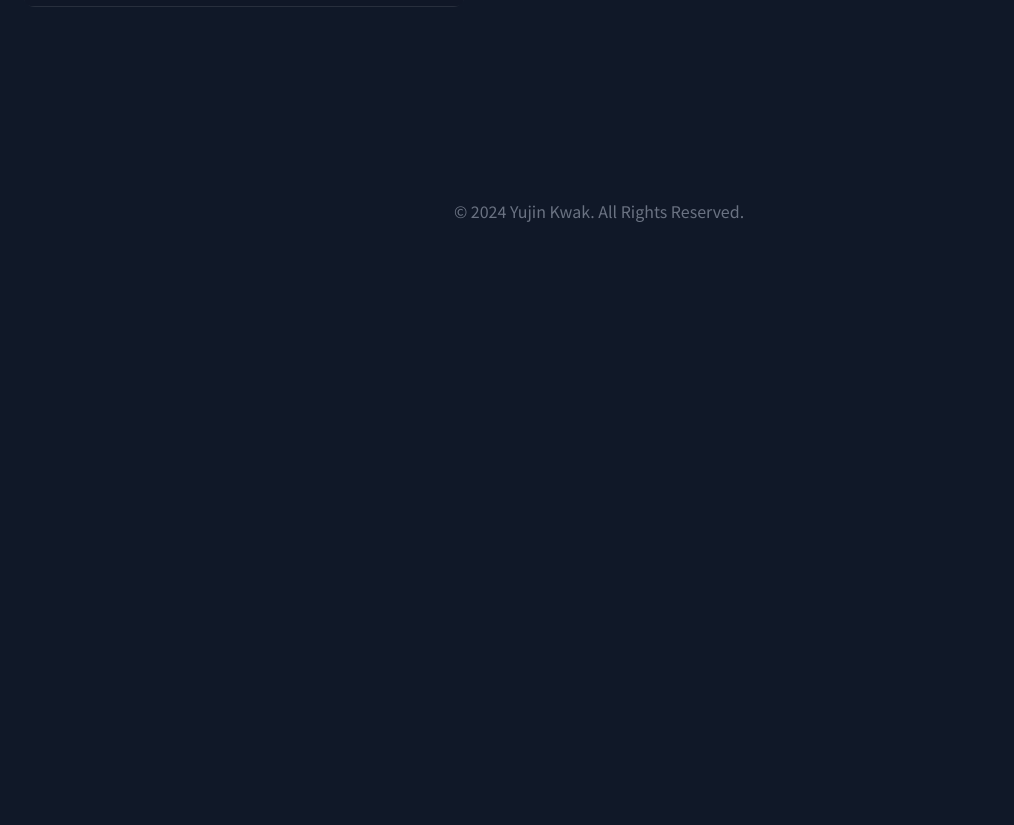
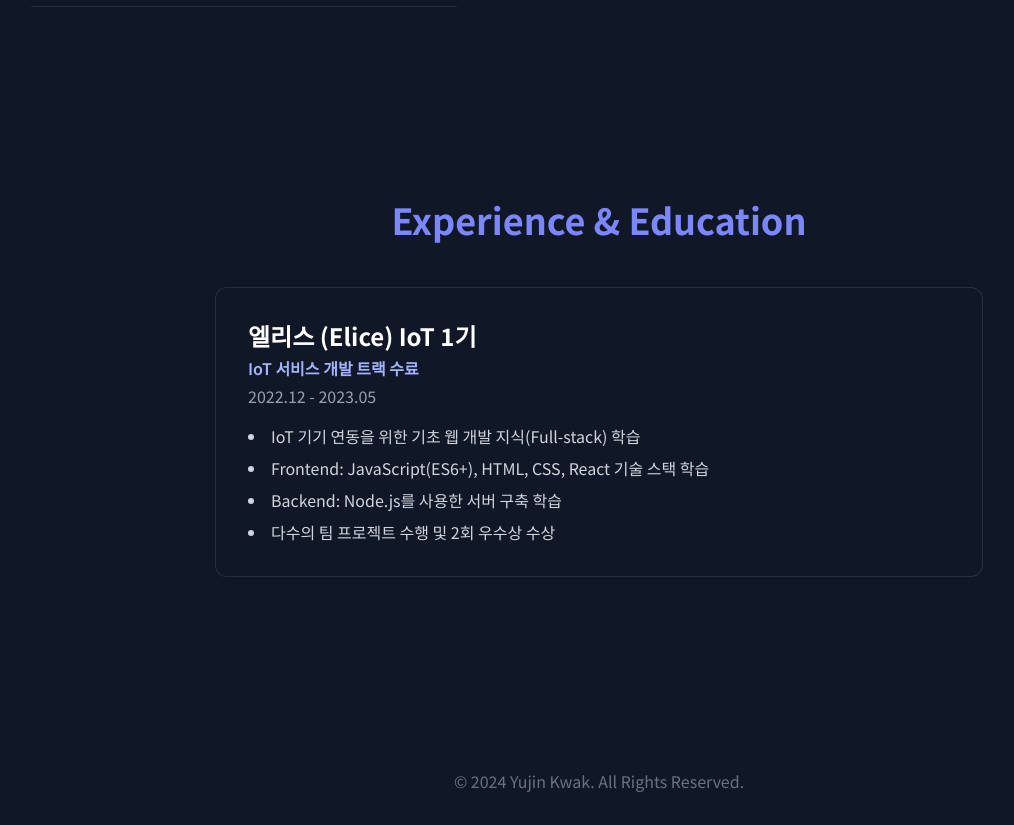
Before and after one commit to yujin-kwak/portfolio, a Next.js app in the folder portfolio/: page / in a window 1280 px wide. Shown: the part 4085-4910 px from the top of the page, without its empty margins (41-1055 px from the left). Before the commit the page ends 4340 px from the top, so only its background shows below. Built offline with nearby package versions, Linux system fonts and the light colour scheme.

Commit message:
feat: Experience.tsx

```diff
--- a/portfolio/src/app/page.tsx
+++ b/portfolio/src/app/page.tsx
@@ -9,6 +9,7 @@ import About from "@/components/About";
 import Skills from "@/components/Skills";
 import ProjectSection from "@/components/ProjectSection";
 import ProjectModal from "@/components/ProjectModal";
+import Experience from "@/components/Experience";
 
 export default function PortfolioPage() {
   const [selectedProject, setSelectedProject] = useState<Project | null>(null);
@@ -32,6 +33,7 @@ export default function PortfolioPage() {
         <About />
         <Skills />
         <ProjectSection onProjectClick={handleProjectClick} />
+        <Experience />
       </main>
 
       <Footer />
--- /dev/null
+++ b/portfolio/src/components/Experience.tsx
@@ -0,0 +1,26 @@
+const Experience = () => (
+  <section id="experience" className="py-24 px-4">
+    <div className="max-w-6xl mx-auto w-full">
+      <h2 className="text-4xl font-bold mb-12 text-center text-indigo-400">
+        Experience & Education
+      </h2>
+      <div className="card-bg bg-[rgba(17,24,39,0.6)] p-8 rounded-xl max-w-3xl mx-auto">
+        <h3 className="text-2xl font-bold text-white">
+          엘리스 (Elice) IoT 1기
+        </h3>
+        <p className="text-indigo-300 font-semibold my-1">
+          IoT 서비스 개발 트랙 수료
+        </p>
+        <p className="text-gray-400">2022.12 - 2023.05</p>
+        <ul className="list-disc list-inside mt-4 text-gray-300 space-y-2">
+          <li>IoT 기기 연동을 위한 기초 웹 개발 지식(Full-stack) 학습</li>
+          <li>Frontend: JavaScript(ES6+), HTML, CSS, React 기술 스택 학습</li>
+          <li>Backend: Node.js를 사용한 서버 구축 학습</li>
+          <li>다수의 팀 프로젝트 수행 및 2회 우수상 수상</li>
+        </ul>
+      </div>
+    </div>
+  </section>
+);
+
+export default Experience;
```
